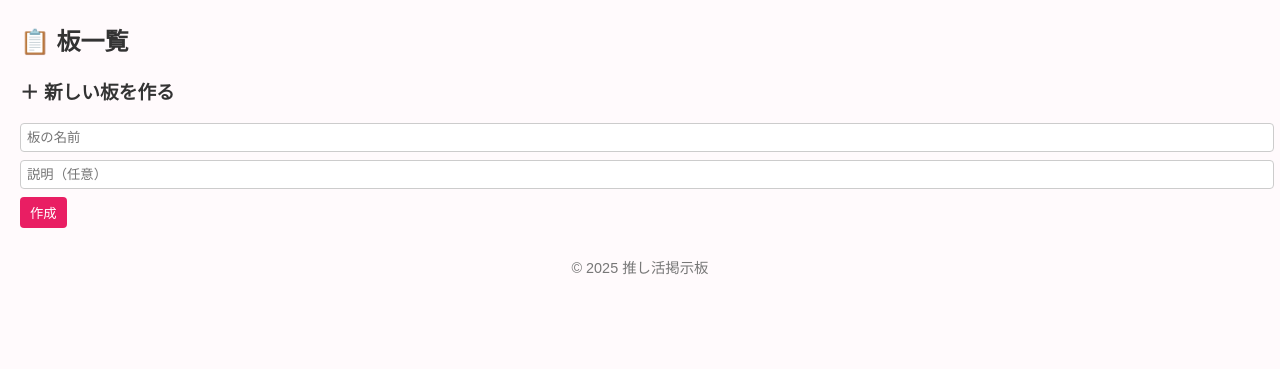
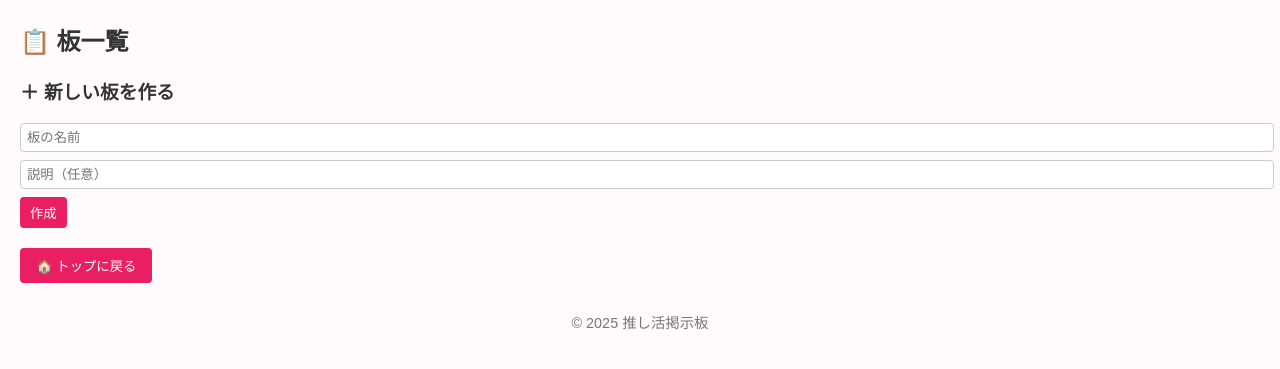
Before and after one commit to afternoon-tec/oshikatsu-bbs, a Flask app: template templates/index.html in a window 1280 px wide. Shown: the part 67-436 px from the top of the page. Run offline with Flask 3, Linux system fonts and the light colour scheme; the template is opened without the code that fills it, so the values that code supplies are empty.

Commit message:
Initial commit

```diff
--- a/templates/index.html
+++ b/templates/index.html
@@ -1,19 +1,19 @@
 {% extends "layout.html" %}
 {% block content %}
+
 <h2>📋 板一覧</h2>
 <ul>
   {% for board in boards %}
     <li>
       <a href="/board/{{ board.title }}">{{ board.title }}</a>
 
-      <!-- 🔽 削除ボタン追加 -->
       <form action="/delete_board/{{ board.id }}" method="POST" style="display:inline;">
-        <button type="submit" class="delete-btn" onclick="return confirm('本当に削除しますか？');">🗑</button>
+        <button type="submit" class="delete-btn"
+                onclick="return confirm('本当に削除しますか？');">🗑</button>
       </form>
     </li>
   {% endfor %}
 </ul>
-
 
 <h3>＋ 新しい板を作る</h3>
 <form action="/create_board" method="POST">
@@ -21,11 +21,14 @@
   <input type="text" name="description" placeholder="説明（任意）">
   <button type="submit">作成</button>
 </form>
-{% endblock %}
+
+<!-- 🔽 ここに入れる！ -->
 <div style="margin-top:20px;">
   <a href="{{ url_for('index') }}" style="text-decoration:none;">
-    <button style="padding:8px 16px; cursor:pointer;">
+    <button type="button" style="padding:8px 16px; cursor:pointer;">
       🏠 トップに戻る
     </button>
   </a>
 </div>
+
+{% endblock %}
```
